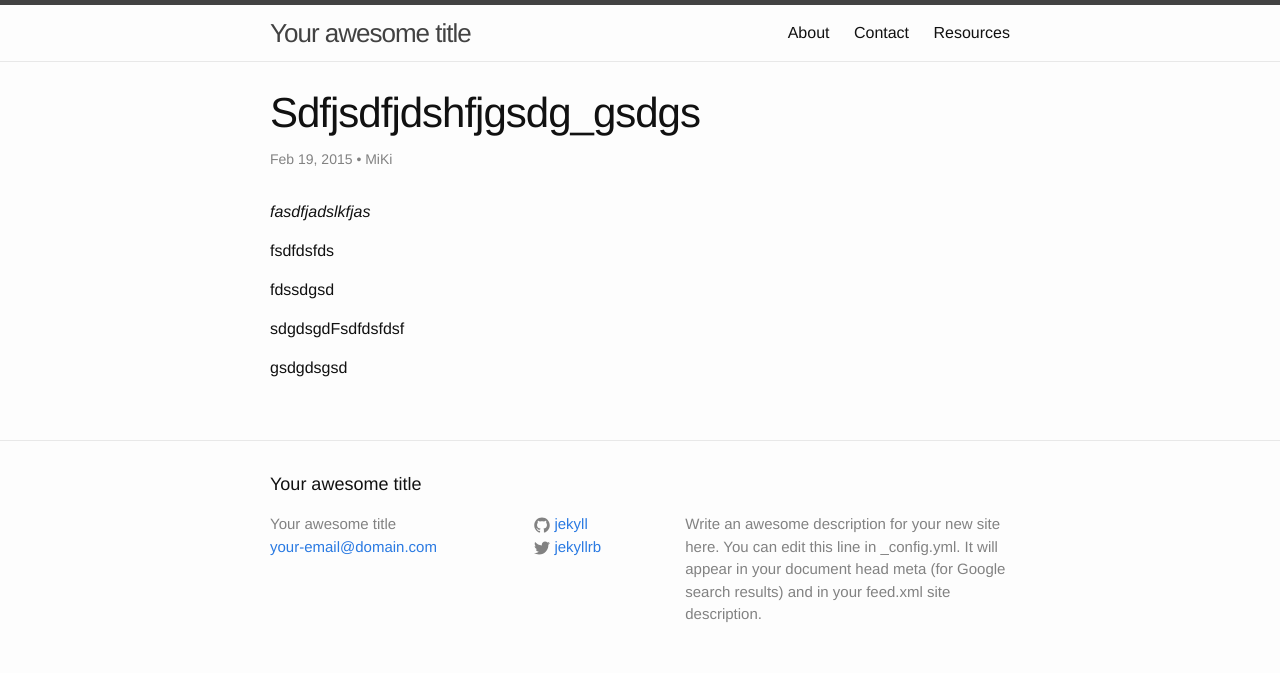
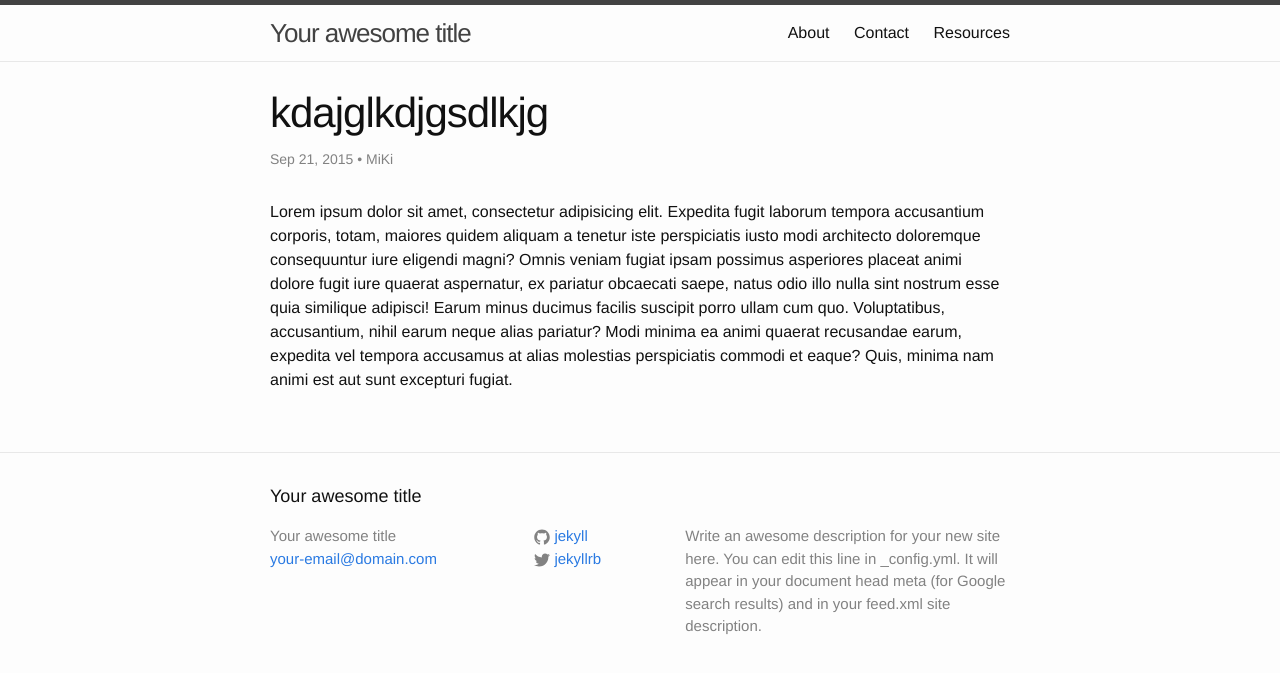
Before and after one commit to funkz/funkz.github.io, a Jekyll site: the page built from _posts/2015-02-19-sdfjsdfjdshfjgsdg_gsdgs.md, in a window 1280 px wide. Shown: the top 673 px of the page. Built offline with Jekyll 4.4.1, drawn with Linux system fonts in a browser that asks for light colours; comment, search, counter and statistics services are not loaded.

Commit message:
Updated '_posts/2015-02-19-sdfjsdfjdshfjgsdg_gsdgs.md' via CloudCannon

```diff
--- a/_posts/2015-02-19-sdfjsdfjdshfjgsdg_gsdgs.md
+++ b/_posts/2015-02-19-sdfjsdfjdshfjgsdg_gsdgs.md
@@ -1,9 +1,8 @@
-*fasdfjadslkfjas*
+---
+layout: post
+title: kdajglkdjgsdlkjg
+date: 2015-09-21T13:10:00.000Z
+categories: jekyll
+---
 
-fsdfdsfds
-
-fdssdgsd
-
-sdgdsgdFsdfdsfdsf
-
-gsdgdsgsd
+Lorem ipsum dolor sit amet, consectetur adipisicing elit. Expedita fugit laborum tempora accusantium corporis, totam, maiores quidem aliquam a tenetur iste perspiciatis iusto modi architecto doloremque consequuntur iure eligendi magni? Omnis veniam fugiat ipsam possimus asperiores placeat animi dolore fugit iure quaerat aspernatur, ex pariatur obcaecati saepe, natus odio illo nulla sint nostrum esse quia similique adipisci! Earum minus ducimus facilis suscipit porro ullam cum quo. Voluptatibus, accusantium, nihil earum neque alias pariatur? Modi minima ea animi quaerat recusandae earum, expedita vel tempora accusamus at alias molestias perspiciatis commodi et eaque? Quis, minima nam animi est aut sunt excepturi fugiat.
```
